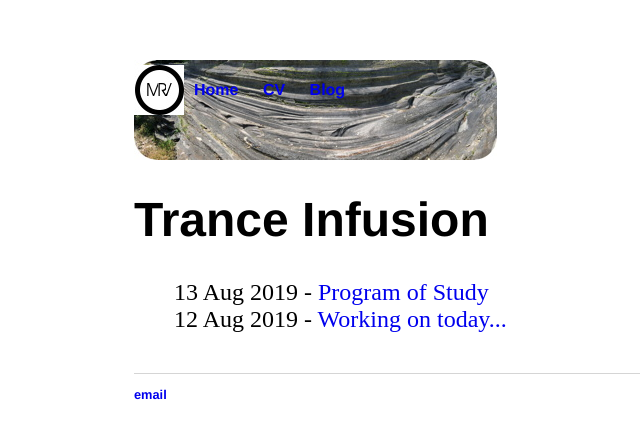
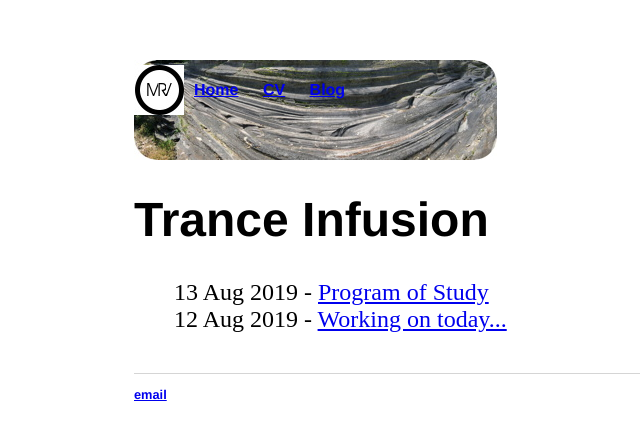
Before and after one commit to mrvanhorn/mrvanhorn.github.io, a Jekyll site: the page built from blog/index.html, in a window 1280 px wide. Shown: the top 440 px of the page, without its empty margins (58-698 px from the left). Built offline with Jekyll 4.4.1, drawn with Linux system fonts in a browser that asks for light colours.

Commit message:
Update main.css

```diff
--- a/css/main.css
+++ b/css/main.css
@@ -36,12 +36,8 @@ nav ul li, footer ul li {
     display: inline;
     margin-right: 20px;
 }
-nav a:visited a:visited {
-  color: #ffffff;
-}
-a {
     text-decoration: none;
-    /* color: #999; */
+    color: #ffffff;
 }
 a:hover {
     text-decoration: underline;
```
